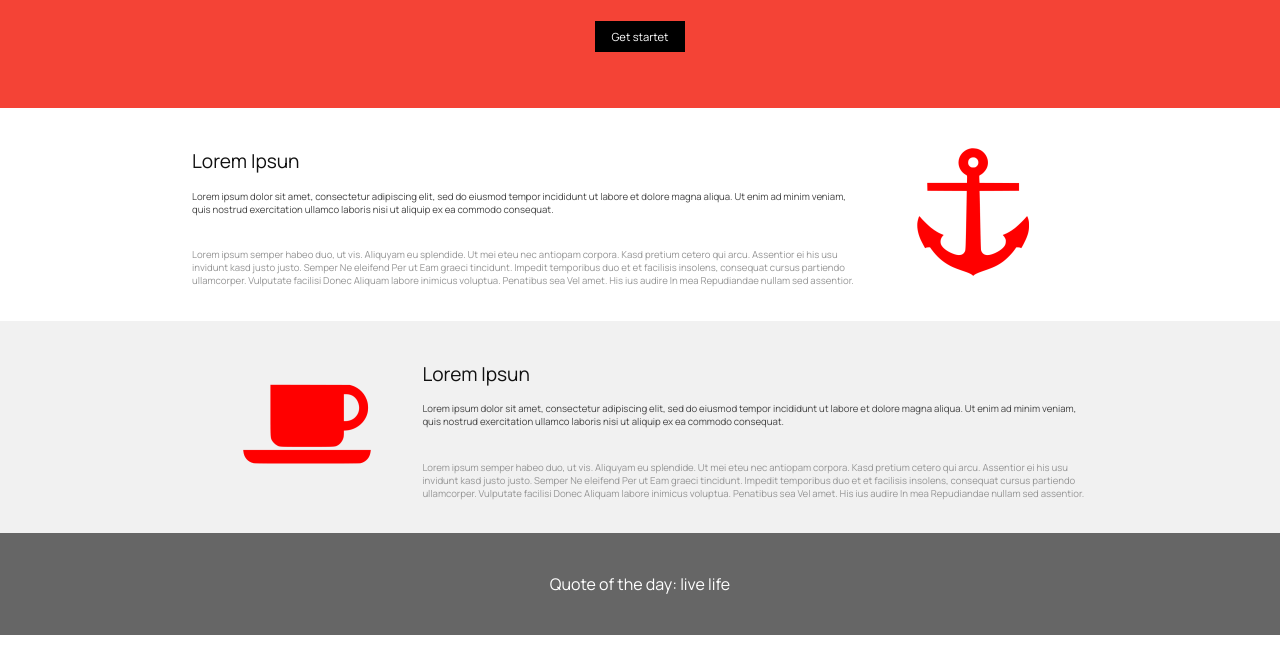
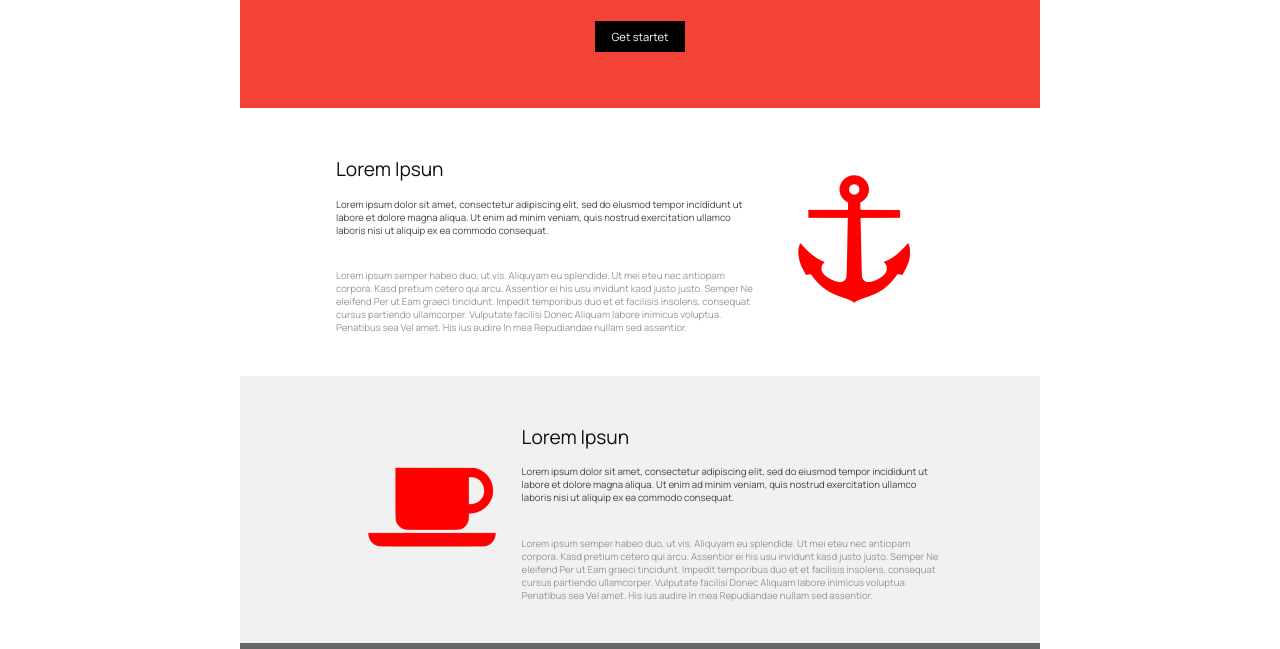
Before and after one commit to ThomasDDDD/Demopage-, a plain HTML site: page index.html in a window 1280 px wide. Shown: the part 151-800 px from the top of the page. Drawn offline with Linux system fonts and the light colour scheme.

Commit message:
fix: Gesamtbreite und relative Breite der Main sections

```diff
--- a/style.css
+++ b/style.css
@@ -3,7 +3,10 @@
 * {
   font-family: "Manrope", sans-serif;
 }
-
+html {
+  max-width: 800px;
+  margin: 0 auto;
+}
 body {
   margin: 0;
   padding-top: 0;
@@ -73,12 +76,12 @@ button:hover {
 }
 
 #main_1 {
-  padding: 3vh 15vw 3vh 15vw;
+  padding: 2rem 6rem 2rem 6rem;
 }
 
 .m1_text,
 .m2_text {
-  flex-grow: 2;
+  width: 80%;
   font-size: 60%;
 }
 h2 {
@@ -93,15 +96,13 @@ h2 {
   color: #959595;
 }
 
-.m1_img {
-  flex-grow: 1;
-}
 #main_2 {
   background-color: #f1f1f1;
-  padding: 3vh 15vw 3vh 15vw;
+  padding: 2rem 6rem 2rem 6rem;
 }
 .img {
-  margin: auto 4vw;
+  margin: auto 2rem;
+  width: 20%;
 }
 
 .fortune_cookie {
```
